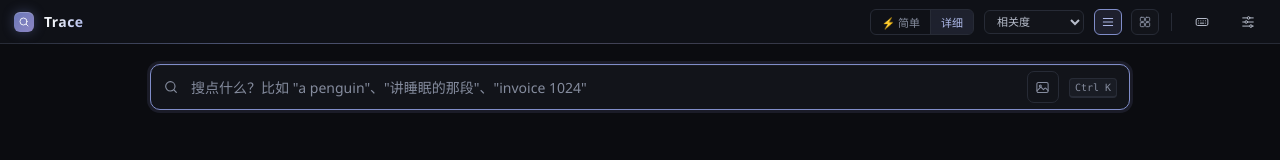
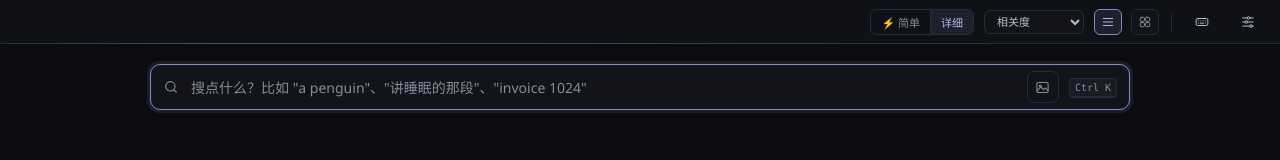
Before and after one commit to jinqiu193/trace, a React (Vite) app in the folder app/: page / in a window 1280 px wide. Shown: the top 160 px of the page. Built offline with nearby package versions, Linux system fonts and the light colour scheme.

Commit message:
去掉 menubar 左侧 logo 与 Trace 文字（与系统窗口标题重复）

```diff
--- a/app/src/App.tsx
+++ b/app/src/App.tsx
@@ -7,7 +7,7 @@ import { ImagePreview } from "./components/ImagePreview";
 import { FilePreview } from "./components/FilePreview";
 import { SettingsModal } from "./components/SettingsModal";
 import { ShortcutHelp } from "./components/ShortcutHelp";
-import { IconSearch, IconSettings, IconKeyboard, IconList, IconGrid } from "./icons";
+import { IconSettings, IconKeyboard, IconList, IconGrid } from "./icons";
 import type { VideoHit, SearchMode, SortKey } from "./api";
 
 const SORTS: { key: SortKey; label: string }[] = [
@@ -47,8 +47,7 @@ export default function App() {
   return (
     <div className="app">
       <header className="menubar">
-        <span className="menubar-logo"><IconSearch size={12} /></span>
-        <span className="menubar-title">Trace</span>
+
         <span className="menubar-spacer" />
         <div className="mode-seg" role="group" aria-label="检索模式">
           <button
--- a/app/src/styles.css
+++ b/app/src/styles.css
@@ -166,26 +166,7 @@ select:focus-visible {
     rgba(158, 148, 196, 0.24) 45%, transparent 78%);
   pointer-events: none;
 }
-.menubar-logo {
-  width: 20px; height: 20px;
-  border-radius: 6px;
-  background: linear-gradient(135deg, #6b78b8, #8d86c4);
-  display: inline-flex;
-  align-items: center;
-  justify-content: center;
-  color: #fff;
-  box-shadow: 0 0 12px rgba(107, 120, 184, 0.4), inset 0 1px 0 rgba(255, 255, 255, 0.22);
-}
-.menubar-title {
-  font-size: 14px;
-  font-weight: 700;
-  letter-spacing: 0.4px;
-  background: linear-gradient(120deg, #f0f2f7 30%, #b7c1ee 90%);
-  -webkit-background-clip: text;
-  background-clip: text;
-  color: transparent;
-}
-.menubar-sub { color: var(--fg-3); font-size: 11px; margin-left: 2px; }
+
 .menubar-spacer { flex: 1; }
 /* 标题栏操作区与帮助/设置按钮之间的分隔 */
 .menubar-sep {
```
